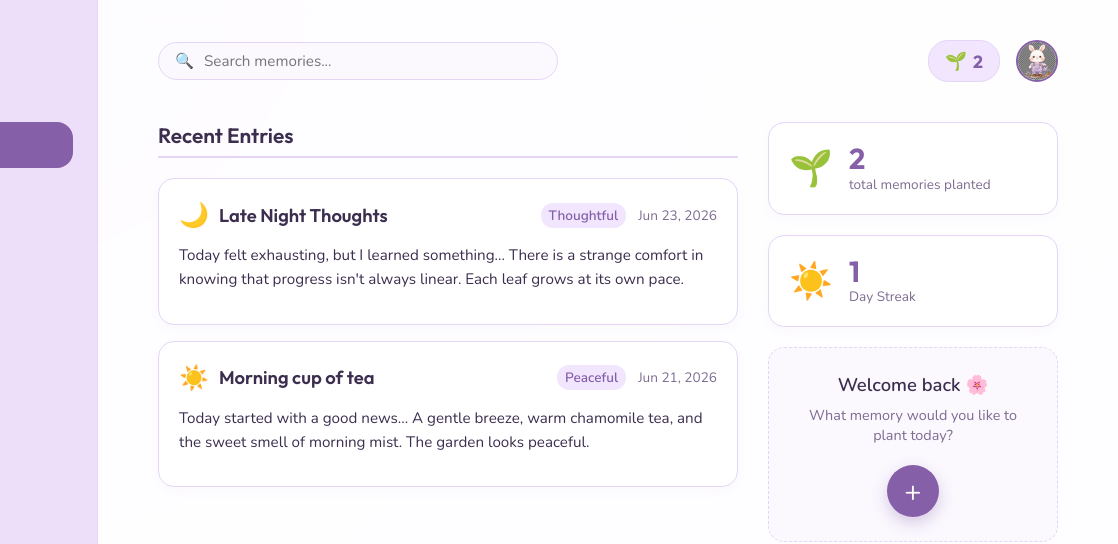
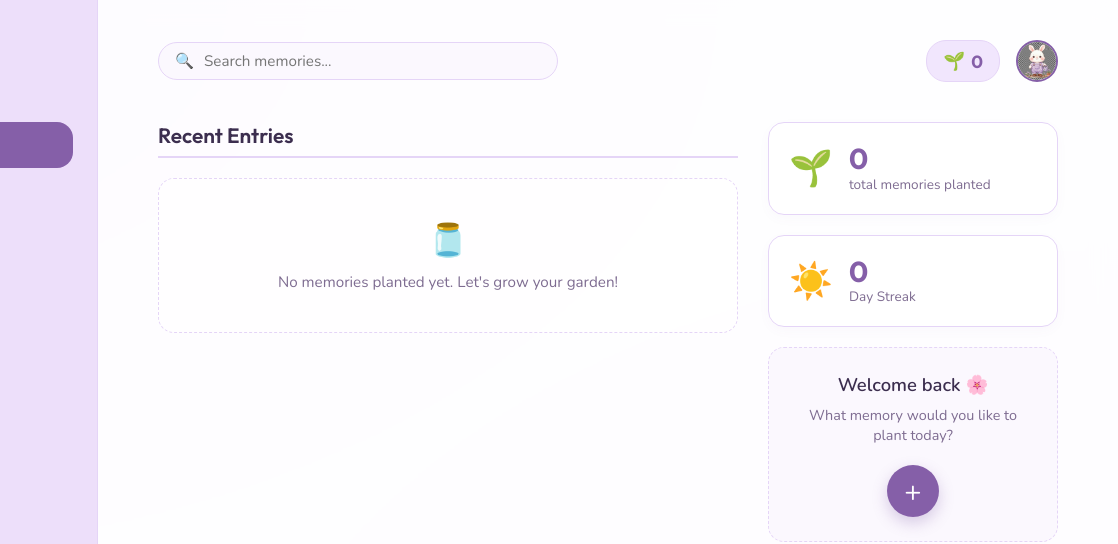
Before and after one commit to BMOit/memory-garden-v1, a website: page index.html in a window 1280 px wide. Both pictures are taken after typing "name@example.com", "Sample123" into the empty fields and a click on the button "Sign In". Shown: the top 544 px of the page, 162-1280 px from the left. Drawn offline with nearby package versions, Linux system fonts and the light colour scheme.

Commit message:
fix css file

```diff
--- a/app.js
+++ b/app.js
@@ -2,29 +2,7 @@
    Memory Garden JS Logic - SPA Routing, localStorage State, and Animations
    ========================================================================== */
 
-// --- Default Mock Data ---
-const DEFAULT_MEMORIES = [
-  {
-    id: "memory-1",
-    title: "Late Night Thoughts",
-    body: "Today felt exhausting, but I learned something... There is a strange comfort in knowing that progress isn't always linear. Each leaf grows at its own pace.",
-    date: "June 9, 2026",
-    timestamp: Date.now() - 3600000 * 2, // 2 hours ago
-    moodEmoji: "🌙",
-    moodWord: "thoughtful",
-    image: null
-  },
-  {
-    id: "memory-2",
-    title: "Morning cup of tea",
-    body: "Today started with a good news... A gentle breeze, warm chamomile tea, and the sweet smell of morning mist. The garden looks peaceful.",
-    date: "June 8, 2026",
-    timestamp: Date.now() - 86400000 - 3600000 * 8, // Yesterday
-    moodEmoji: "☀️",
-    moodWord: "peaceful",
-    image: null
-  }
-];
+const DEFAULT_MEMORIES = [];
 
 const DEFAULT_PROFILE = {
   username: "Bunny Gardener",
--- a/style.css
+++ b/style.css
@@ -469,7 +469,9 @@ button {
 }
 
 /* Dashboard Content Grid */
-.dashboard-grid {
+.dashboard-grid,
+#view-plant,
+#view-profile {
   display: grid;
   grid-template-columns: 2fr 1fr;
   gap: 30px;
@@ -1184,7 +1186,9 @@ button {
     display: none; /* Collapsed on mobile, logout available via profile/topbar or other flows */
   }
 
-  .dashboard-grid {
+  .dashboard-grid,
+  #view-plant,
+  #view-profile {
     grid-template-columns: 1fr;
   }
 
```
